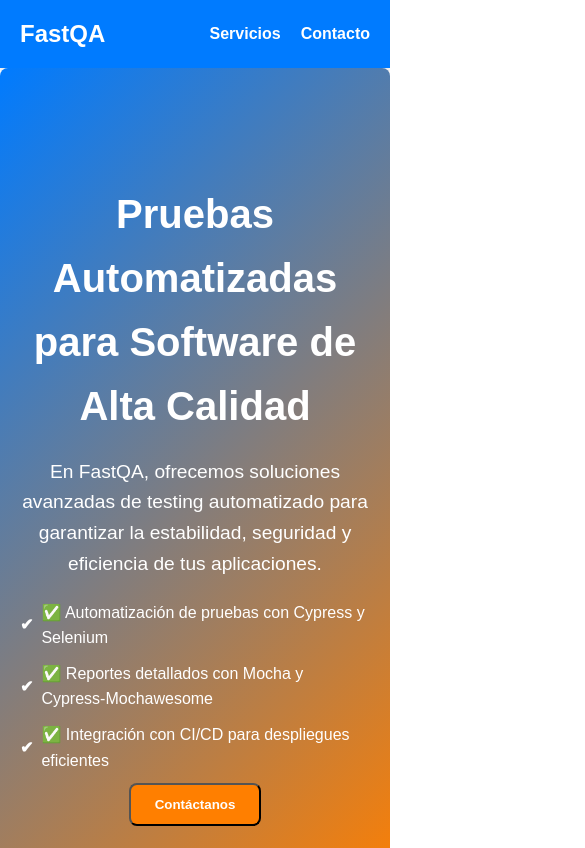
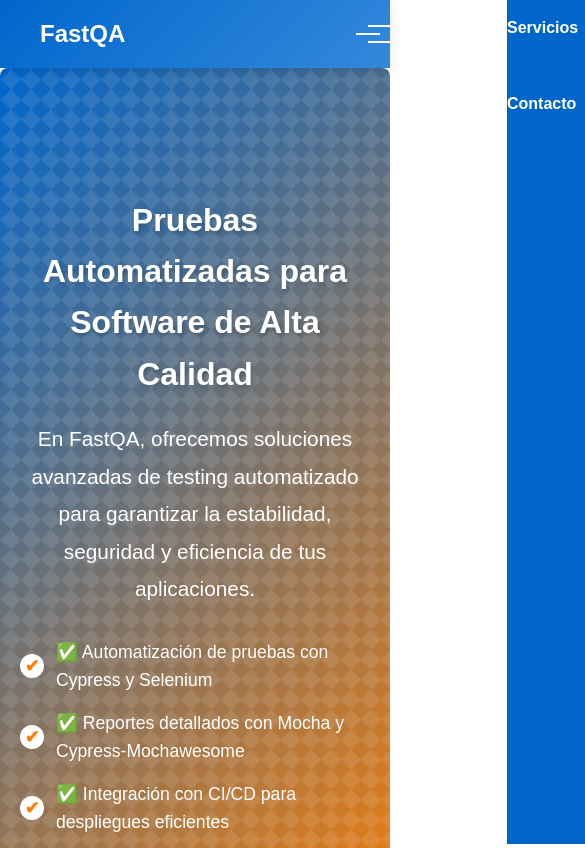
Before and after one commit to Nico2603/FastQA-HomePage, a React (Vite) app: page / in a window 390 px wide. Shown: the top 848 px of the page, 585 px wide, since content can reach past the window. Built offline with nearby package versions, Linux system fonts and the light colour scheme.

Commit message:
Update de la vista

```diff
--- a/src/components/Navbar.jsx
+++ b/src/components/Navbar.jsx
@@ -1,11 +1,65 @@
+import { useState, useEffect } from 'react';
+
 export default function Navbar() {
-    return (
-      <nav className="navbar">
+  const [scrolled, setScrolled] = useState(false);
+  const [isMenuOpen, setIsMenuOpen] = useState(false);
+
+  useEffect(() => {
+    const handleScroll = () => {
+      setScrolled(window.scrollY > 50);
+    };
+
+    window.addEventListener('scroll', handleScroll);
+    // Limpieza del event listener cuando el componente se desmonte
+    return () => window.removeEventListener('scroll', handleScroll);
+  }, []);
+
+  // Función para manejar el scroll suave al hacer click en los enlaces
+  const handleSmoothScroll = (e, targetId) => {
+    e.preventDefault();
+    const element = document.querySelector(targetId);
+    if (element) {
+      element.scrollIntoView({
+        behavior: 'smooth',
+        block: 'start',
+      });
+    }
+    setIsMenuOpen(false); // Cierra el menú móvil si está abierto
+  };
+
+  return (
+    <nav className={`navbar ${scrolled ? 'scrolled' : ''}`}>
+      <div className="navbar-container">
         <h1>FastQA</h1>
-        <ul>
-          <li><a href="#features">Servicios</a></li>
-          <li><a href="#contact">Contacto</a></li>
+
+        {/* Botón de menú hamburguesa para móvil */}
+        <button
+          className="mobile-menu-button"
+          onClick={() => setIsMenuOpen(!isMenuOpen)}
+          aria-label="Toggle menu"
+        >
+          <span className={`hamburger ${isMenuOpen ? 'open' : ''}`}></span>
+        </button>
+
+        <ul className={`nav-links ${isMenuOpen ? 'open' : ''}`}>
+          <li>
+            <a
+              href="#features"
+              onClick={(e) => handleSmoothScroll(e, '#features')}
+            >
+              Servicios
+            </a>
+          </li>
+          <li>
+            <a
+              href="#contact"
+              onClick={(e) => handleSmoothScroll(e, '#contact')}
+            >
+              Contacto
+            </a>
+          </li>
         </ul>
-      </nav>
-    );
-  }
+      </div>
+    </nav>
+  );
+}
--- a/src/styles/styles.css
+++ b/src/styles/styles.css
@@ -1,14 +1,35 @@
-/* Estilos mejorados para FastQA Home Page */
-
+/* Variables mejoradas */
 :root {
-    --primary-color: #007bff; /* Azul */
-    --secondary-color: #ff7f00; /* Naranja */
-    --background-color: #ffffff; /* Blanco */
+  --primary-color: #0066cc; /* Azul un poco más profundo */
+  --primary-light: #3389db;
+  --secondary-color: #ff7f00;
+  --secondary-light: #ff9933;
+  --background-color: #ffffff;
   --text-color: #333333;
   --shadow-color: rgba(0, 0, 0, 0.1);
   --border-radius: 8px;
+  --transition-speed: 0.3s;
+  --bounce: cubic-bezier(0.68, -0.55, 0.265, 1.55);
 }
 
+/* Animaciones Globales */
+@keyframes fadeIn {
+  from { opacity: 0; transform: translateY(20px); }
+  to { opacity: 1; transform: translateY(0); }
+}
+
+@keyframes pulse {
+  0% { transform: scale(1); }
+  50% { transform: scale(1.05); }
+  100% { transform: scale(1); }
+}
+
+@keyframes slideIn {
+  from { transform: translateX(-100%); opacity: 0; }
+  to { transform: translateX(0); opacity: 1; }
+}
+
+/* Estilos Base Mejorados */
 body {
   font-family: 'Arial', sans-serif;
   margin: 0;
@@ -16,27 +37,58 @@
   background-color: var(--background-color);
   color: var(--text-color);
   line-height: 1.6;
+  opacity: 0;
+  animation: fadeIn 0.8s ease-out forwards;
 }
 
 .container {
   max-width: 1200px;
   margin: 0 auto;
   padding: 20px;
+  position: relative;
 }
 
+/* Navbar Mejorado */
 .navbar {
-    background-color: var(--primary-color);
+  background: linear-gradient(135deg, var(--primary-color), var(--primary-light));
   padding: 15px 20px;
   display: flex;
   justify-content: space-between;
   align-items: center;
-    box-shadow: 0px 4px 6px var(--shadow-color);
+  box-shadow: 0 4px 15px var(--shadow-color);
+  position: sticky;
+  top: 0;
+  z-index: 1000;
+  transition: all var(--transition-speed);
+}
+
+.navbar.scrolled {
+  padding: 10px 20px;
+  background: rgba(0, 102, 204, 0.95);
+  backdrop-filter: blur(10px);
 }
 
 .navbar h1 {
   color: var(--background-color);
   margin: 0;
   font-size: 24px;
+  position: relative;
+  overflow: hidden;
+}
+
+.navbar h1::after {
+  content: '';
+  position: absolute;
+  bottom: -2px;
+  left: 0;
+  width: 0;
+  height: 2px;
+  background-color: var(--secondary-color);
+  transition: width var(--transition-speed);
+}
+
+.navbar h1:hover::after {
+  width: 100%;
 }
 
 .navbar ul {
@@ -51,154 +103,412 @@
   text-decoration: none;
   color: var(--background-color);
   font-weight: bold;
-    transition: color 0.3s;
+  position: relative;
+  padding: 5px 0;
+  transition: all var(--transition-speed);
+}
+
+.navbar a::before {
+  content: '';
+  position: absolute;
+  bottom: 0;
+  left: 0;
+  width: 100%;
+  height: 2px;
+  background-color: var(--secondary-color);
+  transform: scaleX(0);
+  transition: transform var(--transition-speed) var(--bounce);
 }
 
 .navbar a:hover {
   color: var(--secondary-color);
+  transform: translateY(-2px);
 }
 
+.navbar a:hover::before {
+  transform: scaleX(1);
+}
+
+/* Hero Section Mejorado */
 .hero {
   text-align: center;
-    padding: 80px 20px;
-    background-color: var(--primary-color);
-    color: var(--background-color);
-    border-radius: var(--border-radius);
-  }
-
-  .hero h2 {
-    font-size: 2.5rem;
-    margin-bottom: 20px;
-  }
-
-  .hero p {
-    font-size: 1.2rem;
-    margin-bottom: 30px;
-  }
-
-  .button {
-    background-color: var(--secondary-color);
-    color: var(--background-color);
-    padding: 12px 24px;
-    text-decoration: none;
-    border-radius: var(--border-radius);
-    font-weight: bold;
-    transition: background-color 0.3s;
-  }
-
-  .button:hover {
-    background-color: #ff9800;
-  }
-
-  .section {
-    padding: 50px;
-    text-align: center;
-    background-color: var(--background-color);
-    margin: 20px;
-    border-radius: var(--border-radius);
-    box-shadow: 0px 4px 8px var(--shadow-color);
-  }
-
-  .footer {
-    background-color: var(--text-color);
-    color: var(--background-color);
-    text-align: center;
-    padding: 20px;
-    margin-top: 20px;
-    border-radius: var(--border-radius);
-  }
-
-  .hero {
-    text-align: center;
-    padding: 80px 20px;
+  padding: 100px 20px;
   background: linear-gradient(135deg, var(--primary-color), var(--secondary-color));
   color: var(--background-color);
   border-radius: var(--border-radius);
   position: relative;
+  overflow: hidden;
+}
+
+.hero::before {
+  content: '';
+  position: absolute;
+  top: 0;
+  left: 0;
+  right: 0;
+  bottom: 0;
+  background: linear-gradient(45deg, rgba(255,255,255,0.1) 25%, transparent 25%),
+              linear-gradient(-45deg, rgba(255,255,255,0.1) 25%, transparent 25%),
+              linear-gradient(45deg, transparent 75%, rgba(255,255,255,0.1) 75%),
+              linear-gradient(-45deg, transparent 75%, rgba(255,255,255,0.1) 75%);
+  background-size: 20px 20px;
+  animation: backgroundMove 20s linear infinite;
+}
+
+@keyframes backgroundMove {
+  0% { background-position: 0 0; }
+  100% { background-position: 40px 40px; }
 }
 
 .hero-content {
-    max-width: 700px;
+  position: relative;
+  z-index: 1;
+  max-width: 800px;
   margin: 0 auto;
+  opacity: 0;
+  animation: fadeIn 1s ease-out 0.3s forwards;
 }
 
 .hero h2 {
-    font-size: 2.5rem;
-    margin-bottom: 15px;
+  font-size: 3rem;
+  margin-bottom: 20px;
+  text-shadow: 2px 2px 4px rgba(0,0,0,0.2);
 }
 
 .hero p {
-    font-size: 1.2rem;
-    margin-bottom: 20px;
+  font-size: 1.3rem;
+  margin-bottom: 30px;
+  line-height: 1.8;
 }
 
+/* Botones Mejorados */
+.button {
+  background-color: var(--secondary-color);
+  color: var(--background-color);
+  padding: 15px 30px;
+  text-decoration: none;
+  border-radius: var(--border-radius);
+  font-weight: bold;
+  position: relative;
+  overflow: hidden;
+  display: inline-block;
+  transition: all var(--transition-speed);
+  z-index: 1;
+}
+
+.button::before {
+  content: '';
+  position: absolute;
+  top: 0;
+  left: 0;
+  width: 100%;
+  height: 100%;
+  background: var(--secondary-light);
+  transform: translateX(-100%);
+  transition: transform var(--transition-speed);
+  z-index: -1;
+}
+
+.button:hover {
+  transform: translateY(-3px);
+  box-shadow: 0 5px 15px rgba(255,127,0,0.3);
+}
+
+.button:hover::before {
+  transform: translateX(0);
+}
+
+/* Lista del Hero Mejorada */
 .hero-list {
   list-style: none;
   padding: 0;
   text-align: left;
-    margin: 0 auto;
-    max-width: 450px;
+  margin: 30px auto;
+  max-width: 500px;
 }
 
 .hero-list li {
-    font-size: 1rem;
-    margin-bottom: 10px;
+  font-size: 1.1rem;
+  margin-bottom: 15px;
   display: flex;
   align-items: center;
+  opacity: 0;
+  animation: slideIn 0.5s ease-out forwards;
 }
+
+.hero-list li:nth-child(1) { animation-delay: 0.3s; }
+.hero-list li:nth-child(2) { animation-delay: 0.5s; }
+.hero-list li:nth-child(3) { animation-delay: 0.7s; }
+.hero-list li:nth-child(4) { animation-delay: 0.9s; }
 
 .hero-list li::before {
   content: "✔";
-    margin-right: 8px;
-    color: white;
+  margin-right: 12px;
+  color: var(--secondary-color);
   font-weight: bold;
+  background: white;
+  width: 24px;
+  height: 24px;
+  border-radius: 50%;
+  display: flex;
+  align-items: center;
+  justify-content: center;
+  flex-shrink: 0;
+  transform: scale(0);
+  animation: pulse 0.3s var(--bounce) forwards;
+  animation-delay: inherit;
 }
 
-/* Estilos del formulario emergente */
+/* Formulario de Contacto Mejorado */
 .contact-form {
   background: white;
   color: #333;
-    padding: 30px;
+  padding: 40px;
   position: absolute;
   top: 50%;
   left: 50%;
   transform: translate(-50%, -50%);
   border-radius: var(--border-radius);
-    box-shadow: 0 4px 8px var(--shadow-color);
+  box-shadow: 0 10px 30px rgba(0,0,0,0.2);
   width: 90%;
   max-width: 500px;
   text-align: left;
+  opacity: 0;
+  animation: fadeIn 0.5s ease-out forwards;
 }
 
 .contact-form h3 {
-    margin-bottom: 15px;
+  margin-bottom: 25px;
   color: var(--primary-color);
-    font-size: 1.5rem;
+  font-size: 1.8rem;
   text-align: center;
+  position: relative;
+}
+
+.contact-form h3::after {
+  content: '';
+  position: absolute;
+  bottom: -10px;
+  left: 50%;
+  transform: translateX(-50%);
+  width: 50px;
+  height: 3px;
+  background: linear-gradient(to right, var(--primary-color), var(--secondary-color));
+  border-radius: 3px;
 }
 
 .contact-form input,
 .contact-form textarea {
   width: 100%;
-    padding: 12px;
-    margin-bottom: 15px;
-    border: 1px solid #ccc;
-    border-radius: 6px;
+  padding: 15px;
+  margin-bottom: 20px;
+  border: 2px solid #eee;
+  border-radius: var(--border-radius);
   font-size: 1rem;
+  transition: all var(--transition-speed);
+}
+
+.contact-form input:focus,
+.contact-form textarea:focus {
+  border-color: var(--primary-color);
+  box-shadow: 0 0 0 3px rgba(0,102,204,0.1);
+  outline: none;
 }
 
 .contact-form button {
   width: 100%;
-    padding: 12px;
-    background-color: var(--secondary-color);
+  padding: 15px;
+  background: linear-gradient(135deg, var(--primary-color), var(--secondary-color));
   color: white;
   border: none;
-    border-radius: 6px;
-    font-size: 1rem;
+  border-radius: var(--border-radius);
+  font-size: 1.1rem;
+  font-weight: bold;
   cursor: pointer;
-    transition: background-color 0.3s;
+  transition: all var(--transition-speed);
+  position: relative;
+  overflow: hidden;
 }
 
 .contact-form button:hover {
-    background-color: #ff9800;
+  transform: translateY(-2px);
+  box-shadow: 0 5px 15px rgba(0,102,204,0.3);
 }
+
+.contact-form button::before {
+  content: '';
+  position: absolute;
+  top: 0;
+  left: 0;
+  width: 100%;
+  height: 100%;
+  background: linear-gradient(135deg, var(--secondary-color), var(--primary-color));
+  opacity: 0;
+  transition: opacity var(--transition-speed);
+}
+
+.contact-form button:hover::before {
+  opacity: 1;
+}
+
+/* Sección Mejorada */
+.section {
+  padding: 60px;
+  text-align: center;
+  background-color: var(--background-color);
+  margin: 30px;
+  border-radius: var(--border-radius);
+  box-shadow: 0 8px 30px var(--shadow-color);
+  transform: translateY(30px);
+  opacity: 0;
+  transition: all 0.6s var(--bounce);
+}
+
+.section.visible {
+  transform: translateY(0);
+  opacity: 1;
+}
+
+/* Footer Mejorado */
+.footer {
+  background: linear-gradient(135deg, var(--text-color), #1a1a1a);
+  color: var(--background-color);
+  text-align: center;
+  padding: 30px;
+  margin-top: 40px;
+  border-radius: var(--border-radius) var(--border-radius) 0 0;
+  position: relative;
+  overflow: hidden;
+}
+
+.footer::before {
+  content: '';
+  position: absolute;
+  top: 0;
+  left: 0;
+  right: 0;
+  height: 3px;
+  background: linear-gradient(to right, var(--primary-color), var(--secondary-color));
+}
+
+/* Media Queries para Responsividad */
+@media (max-width: 768px) {
+  .navbar {
+    flex-direction: column;
+    gap: 15px;
+  }
+
+  .hero h2 {
+    font-size: 2rem;
+  }
+
+  .section {
+    padding: 30px;
+    margin: 15px;
+  }
+
+  .contact-form {
+    padding: 20px;
+  }
+
+  /* Estos estilos complementan los que ya tienes */
+.navbar-container {
+  max-width: 1200px;
+  margin: 0 auto;
+  width: 100%;
+  display: flex;
+  justify-content: space-between;
+  align-items: center;
+  padding: 0 20px;
+}
+
+/* Estilos para el botón del menú móvil */
+.mobile-menu-button {
+  display: none;
+  background: none;
+  border: none;
+  cursor: pointer;
+  padding: 10px;
+  z-index: 100;
+}
+
+.hamburger {
+  display: block;
+  width: 24px;
+  height: 2px;
+  background: var(--background-color);
+  position: relative;
+  transition: all 0.3s ease-in-out;
+}
+
+.hamburger::before,
+.hamburger::after {
+  content: '';
+  position: absolute;
+  width: 24px;
+  height: 2px;
+  background: var(--background-color);
+  transition: all 0.3s ease-in-out;
+}
+
+.hamburger::before {
+  transform: translateY(-8px);
+}
+
+.hamburger::after {
+  transform: translateY(8px);
+}
+
+/* Animación del botón hamburguesa */
+.hamburger.open {
+  background: transparent;
+}
+
+.hamburger.open::before {
+  transform: rotate(45deg);
+}
+
+.hamburger.open::after {
+  transform: rotate(-45deg);
+}
+
+/* Media queries para responsividad */
+@media (max-width: 768px) {
+  .mobile-menu-button {
+    display: block;
+  }
+
+  .nav-links {
+    position: fixed;
+    top: 0;
+    right: -100%;
+    height: 100vh;
+    width: 70%;
+    max-width: 300px;
+    background: var(--primary-color);
+    flex-direction: column;
+    padding: 80px 20px 20px;
+    transition: all 0.3s ease-in-out;
+    z-index: 90;
+  }
+
+  .nav-links.open {
+    right: 0;
+  }
+
+  .nav-links li {
+    margin: 15px 0;
+  }
+}
+
+/* Animación de scroll */
+.navbar {
+  transition: all 0.3s ease;
+}
+
+.navbar.scrolled {
+  padding: 10px 0;
+  background: rgba(0, 102, 204, 0.95);
+  backdrop-filter: blur(10px);
+}
+}
```
Lines whose indentation alone changed are shown as unchanged.
